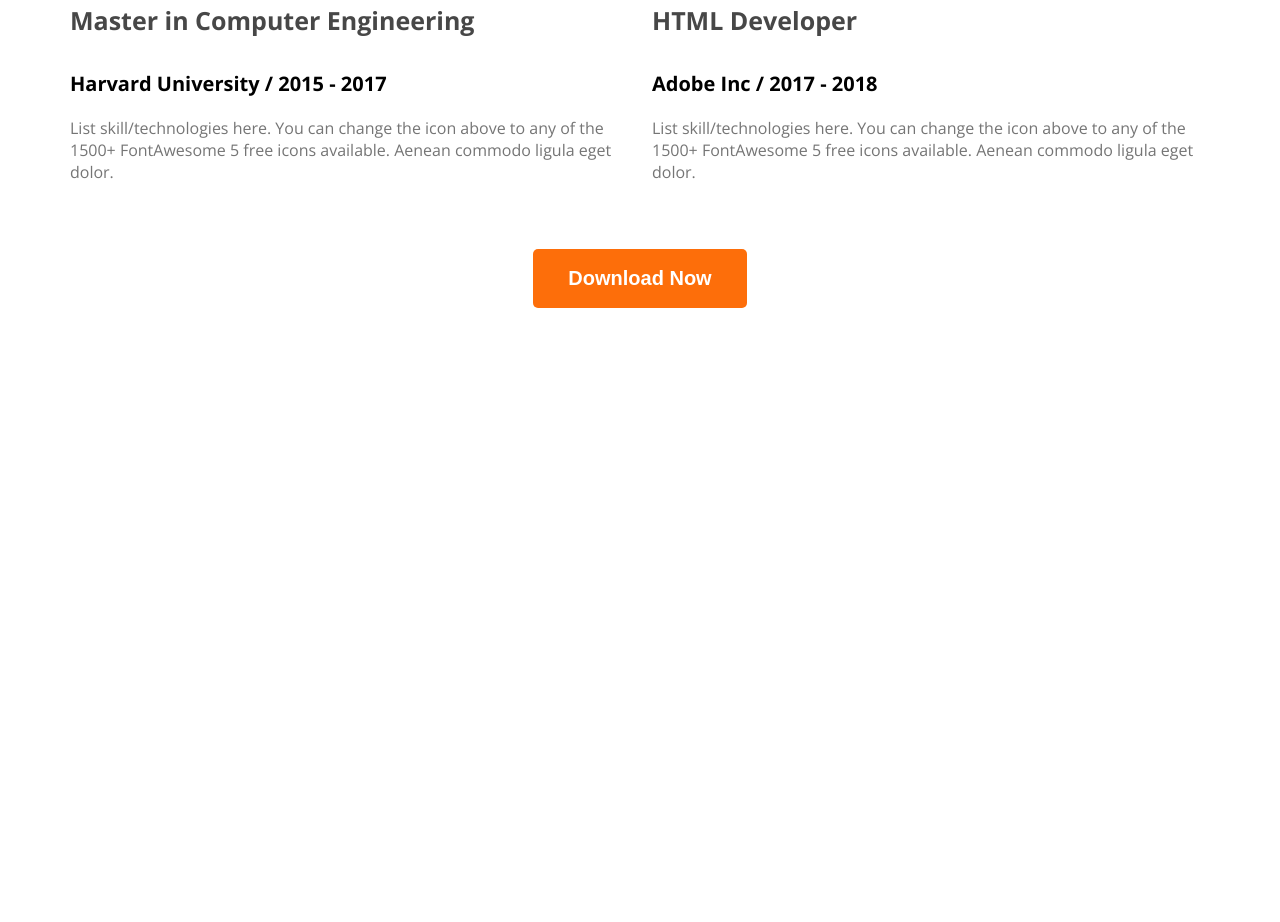
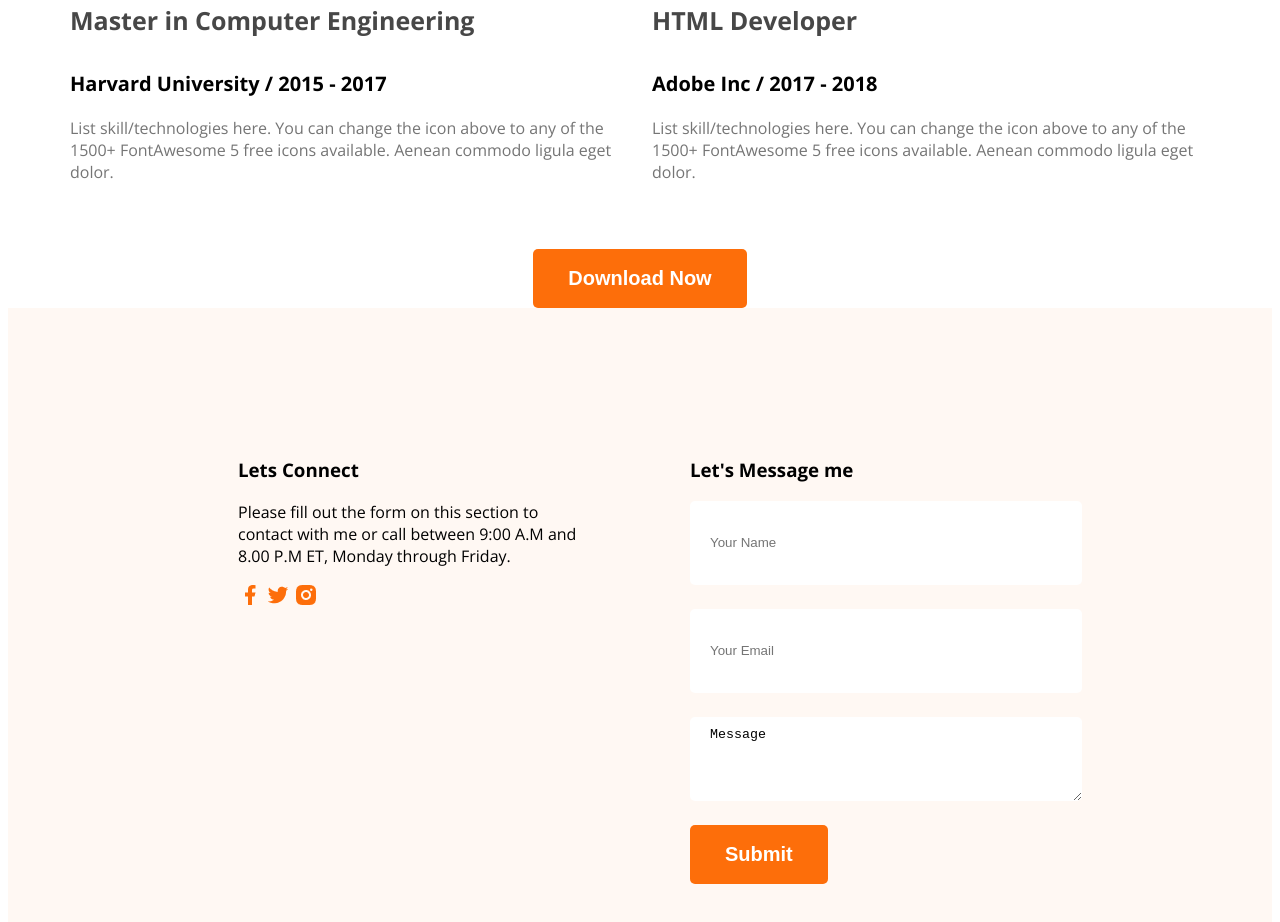
Before and after one commit to mahfuj-hridoy/web-dev-portfoli, a plain HTML site: page index.html in a window 1280 px wide. Shown: the part 3309-4231 px from the top of the page. Before the commit the page ends 3625 px from the top, so only its background shows below. Drawn offline with nearby package versions, Linux system fonts and the light colour scheme.

Commit message:
added a new file

```diff
--- a/index.html
+++ b/index.html
@@ -164,7 +164,30 @@ to any of the 1500+ FontAwesome 5 free icons available. Aenean commodo ligula eg
 
 
     </main>
-    <footer>
+    <footer class="secondary-bg">
+        <div class="footer-column">
+            <h3 class="column-title">Lets Connect</h3>
+            <p class="column-content">Please fill out the form on this section to contact with me or call between 9:00 A.M and 8.00 P.M ET, Monday through Friday.</p>
+            <div>
+                <a href="Facebook.com"><img src="images/icons/facebook.png" alt=""></a>
+                <a href="twitter.com"><img src="images/icons/twitter.png" alt=""></a>
+                <a href="instagram.com"><img src="images/icons/insta.png" alt=""></a>
+            </div>
+
+
+        </div>
+        <div class="footer-column">
+            <h3 class="column-title">Let's Message me</h3>
+            <form action="">
+                <input type="text" name="" id="" placeholder="Your Name">
+                <input type="email" name="" id="" placeholder="Your Email">
+                <textarea name="" id="" cols="30" rows="40" placeholder="">Message</textarea>
+                <input class="btn-primary" type="submit" value="Submit">
+            </form>
+
+
+        </div>
+
 
     </footer>
 
--- a/styles.css/portfolio.css
+++ b/styles.css/portfolio.css
@@ -167,3 +167,23 @@ main{
     margin-top: 130px;
     margin-bottom: 113px;
 }
+
+footer{
+    padding:130px 230px;
+    display: flex;
+    gap: 100px
+}
+.footer-column{
+    width: 50%;
+}
+footer input[type="text"],input[type="email"] ,textarea{
+    height: 64px;
+    border-radius: 5px;
+    background-color: white;
+    display: block;
+    width: 100%;
+    padding: 10px 20px;
+    margin-bottom: 24px;
+    border: none;
+
+}
```
